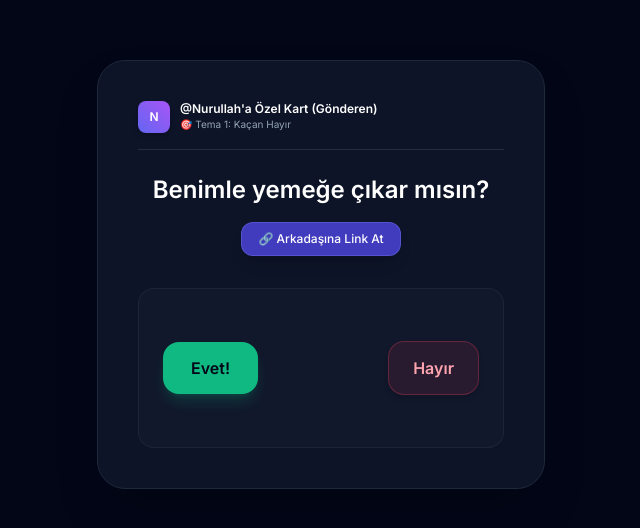
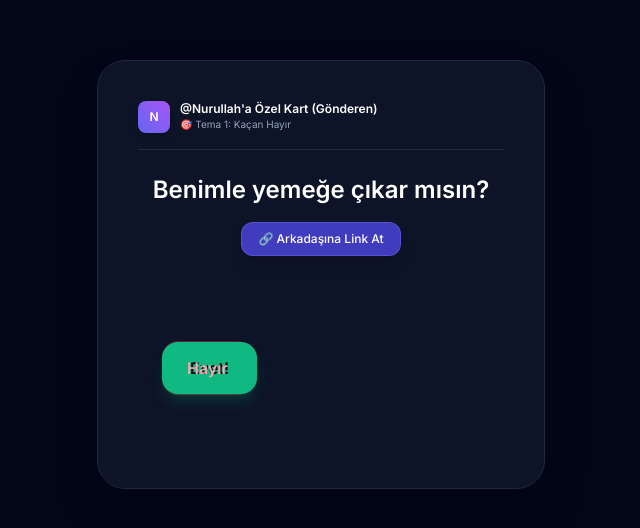
Before and after one commit to naksoy3/kacan-kart-app, a Next.js app in the folder kacan-kart-app/: page /inbox in a window 1280 px wide. Shown: the part 126-654 px from the top of the page, without its empty margins (319-959 px from the left). Built offline with nearby package versions, Linux system fonts and the light colour scheme.

Commit message:
KacanKart: Hayir butonunun ana kart sinirlari icinde kalmasi saglandi

```diff
--- a/kacan-kart-app/components/KacanKart.tsx
+++ b/kacan-kart-app/components/KacanKart.tsx
@@ -4,7 +4,6 @@ import { useCallback, useEffect, useMemo, useRef, useState } from "react";
 import { motion, AnimatePresence } from "framer-motion";
 import confetti from "canvas-confetti";
 
-// 1. Temalar ve Tip Tanımları (Toplam 12 Tema)
 export type CardTheme =
   | "escaping"
   | "persuasive"
@@ -139,7 +138,7 @@ const YANLIS_CEVAP_MESAJLARI = [
 
 const SCRATCH_MESSAGES = [
   "🌟 Harika enerjinle etrafındaki herkese ilham oluyorsun!",
-  "🚀 Bugün karşna çıkan tüm engelleri aşacak güçtesin, kendine inan!",
+  "🚀 Bugün karşına çıkan tüm engelleri aşacak güçtesin, kendine inan!",
   "🍀 Hayat senin gibi pozitif insanlarla çok daha güzel ve anlamlı.",
   "☕ Güzel bir kahve ve tatlı bir gülümseme bütün gününe iyi gelecek!",
   "✨ Etrafa saçtığın bu güzel neşe hiçbir zaman eksilmesin!",
@@ -180,7 +179,7 @@ function kutlamaSesiCal() {
 
     setTimeout(() => ctx.close(), 1000);
   } catch {
-    // Tarayıcı sesi engellerse sessizce geç
+    // Ses engellenirse sessizce geç
   }
 }
 
@@ -198,7 +197,8 @@ export default function KacanKart({
   onBack,
   onAccept,
 }: KacanKartProps) {
-  const playzoneRef = useRef<HTMLDivElement>(null);
+  // Referansı bütün ana karta veriyoruz ki sınırları kartın geneline göre hesaplasın
+  const cardRef = useRef<HTMLDivElement>(null);
   const hayirRef = useRef<HTMLButtonElement>(null);
 
   const [pos, setPos] = useState<{ x: number; y: number }>({ x: 0, y: 0 });
@@ -207,17 +207,13 @@ export default function KacanKart({
   const [gifHata, setGifHata] = useState(false);
   const [copied, setCopied] = useState(false);
 
-  // Özel Tema Durumları
   const [isSwapped, setIsSwapped] = useState(false);
   const [showPinModal, setShowPinModal] = useState(false);
   const [pinError, setPinError] = useState(false);
   const [timeLeft, setTimeLeft] = useState(10);
   const [shatterStage, setShatterStage] = useState(0);
-
-  // Tema 10 (Magnet) Durumu
   const [isMagnetActive, setIsMagnetActive] = useState(false);
 
-  // Tema 11 (Zor Bilmece) Durumları
   const [secilenBilmece, setSecilenBilmece] = useState<{ soruMetni: string; ipucu: string } | null>(null);
   const [riddleAnswer, setRiddleAnswer] = useState("");
   const [riddleFeedback, setRiddleFeedback] = useState<string | null>(null);
@@ -229,11 +225,9 @@ export default function KacanKart({
     }
   }, [theme]);
 
-  // Tema 12 (Sürpriz Sözler) Durumları
   const [currentMessageIndex, setCurrentMessageIndex] = useState(0);
   const [scratchClicks, setScratchClicks] = useState(0);
 
-  // Tema 7 (Timer) Sayacı
   useEffect(() => {
     if (theme === "timer" && !basarili && timeLeft > 0) {
       const timer = setInterval(() => setTimeLeft((t) => t - 1), 1000);
@@ -241,7 +235,6 @@ export default function KacanKart({
     }
   }, [theme, basarili, timeLeft]);
 
-  // Dinamik Link Paylaşım Fonksiyonu
   const handleShare = async () => {
     const baseUrl = window.location.origin + window.location.pathname;
     const params = new URLSearchParams({
@@ -259,7 +252,6 @@ export default function KacanKart({
     if (saat) params.set("saat", saat);
 
     const shareUrl = `${baseUrl}?${params.toString()}`;
-
     const shareData = {
       title: `${targetUsername} sana bir kart gönderdi! 🃏`,
       text: `"${soru}" - Bakalım ne cevap vereceksin? 😉`,
@@ -270,7 +262,7 @@ export default function KacanKart({
       try {
         await navigator.share(shareData);
       } catch {
-        // Kullanıcı paylaşımı iptal etti
+        // İptal edildi
       }
     } else {
       await navigator.clipboard.writeText(shareUrl);
@@ -308,20 +300,21 @@ export default function KacanKart({
   const handleNoAction = useCallback(
     (type: "click" | "hover") => {
       if (theme === "escaping" || theme === "teleporting") {
-        const zone = playzoneRef.current;
+        const card = cardRef.current;
         const btn = hayirRef.current;
-        if (!zone || !btn) return;
+        if (!card || !btn) return;
 
-        const zoneRect = zone.getBoundingClientRect();
+        const cardRect = card.getBoundingClientRect();
         const btnRect = btn.getBoundingClientRect();
 
-        // Sınırların kesinlikle dışına çıkmaması için hesaplama
-        const padding = 10;
-        const maxX = zoneRect.width - btnRect.width - padding;
-        const maxY = zoneRect.height - btnRect.height - padding;
+        // Kartın sınırları içerisinde kalacak şekilde rastgele koordinatlar üretelim
+        const padding = 24;
+        const maxX = cardRect.width - btnRect.width - padding;
+        const maxY = cardRect.height - btnRect.height - padding;
 
         const minX = padding;
-        const minY = padding;
+        // Sadece üst kısımdaki yazılara ve resme çarpmaması için minimum Y değerini biraz aşağıda tutuyoruz
+        const minY = 220;
 
         if (maxX <= minX || maxY <= minY) return;
 
@@ -352,7 +345,7 @@ export default function KacanKart({
     [theme, patlat]
   );
 
-  // Her kaçışta Evet butonu %8 büyür
+  // Evet butonu her kaçışta %8 büyüyecek
   const evetOlcek =
     theme === "escaping" || theme === "teleporting"
       ? 1 + kacisSayisi * 0.08
@@ -364,10 +357,10 @@ export default function KacanKart({
       ? 1 + shatterStage * 0.08
       : 1;
 
-  // Her kaçışta Hayır butonu %5 küçülür
+  // Hayır butonu her kaçışta %5 küçülecek
   const hayirOlcek =
     theme === "escaping" || theme === "teleporting"
-      ? Math.max(0.1, 1 - kacisSayisi * 0.05)
+      ? Math.max(0.15, 1 - kacisSayisi * 0.05)
       : theme === "persuasive" || theme === "magnet"
       ? Math.max(0.35, 1 - kacisSayisi * 0.05)
       : theme === "shrinking"
@@ -439,7 +432,11 @@ export default function KacanKart({
         )}
       </AnimatePresence>
 
-      <div className="relative z-10 w-full max-w-md rounded-[28px] bg-slate-900/90 border border-slate-800 backdrop-blur-xl shadow-2xl px-7 py-8 sm:px-10 sm:py-10 text-slate-100">
+      {/* Ana Kart - Tüm sınır referansı burasıdır */}
+      <div
+        ref={cardRef}
+        className="relative z-10 w-full max-w-md rounded-[28px] bg-slate-900/90 border border-slate-800 backdrop-blur-xl shadow-2xl px-7 py-8 sm:px-10 sm:py-10 text-slate-100 overflow-hidden"
+      >
         <div className="flex items-center justify-between pb-4 mb-6 border-b border-white/10">
           <div className="flex items-center gap-2.5">
             <div className="w-8 h-8 rounded-lg bg-gradient-to-tr from-indigo-500 to-purple-500 flex items-center justify-center font-bold text-white text-xs shadow-md">
@@ -463,7 +460,6 @@ export default function KacanKart({
           )}
         </div>
 
-        {/* Ek Bilgiler (Mekan, Tarih, Saat) */}
         {(mekan || tarih || saat) && (
           <div className="mb-4 p-3 bg-white/5 border border-white/10 rounded-xl text-xs space-y-1 text-slate-300">
             {mekan && <p>📍 <strong>Mekan:</strong> {mekan}</p>}
@@ -592,10 +588,9 @@ export default function KacanKart({
                 </button>
               </div>
 
-              {/* Tema Sınırları İçinde Kalacak Güvenli Alan */}
+              {/* Buton Alanı */}
               <div
-                ref={playzoneRef}
-                className={`relative mt-8 min-h-[160px] flex items-center justify-between px-6 overflow-hidden rounded-2xl bg-white/[0.02] border border-white/5 ${
+                className={`relative mt-8 min-h-[160px] flex items-center justify-between px-6 ${
                   evetOlcek > 1.8 ? "flex-col" : isSwapped ? "flex-row-reverse" : "flex-row"
                 }`}
               >
@@ -634,6 +629,7 @@ export default function KacanKart({
                       {evetMetni}
                     </motion.button>
 
+                    {/* Kaçan Hayır Butonu (absolute ile kartın içinde rastgele konumlanır) */}
                     {hayirOlcek > 0.08 && (
                       <motion.button
                         ref={hayirRef}
@@ -642,12 +638,13 @@ export default function KacanKart({
                         onMouseMove={() => handleNoAction("hover")}
                         onClick={() => handleNoAction("click")}
                         style={{
+                          position: theme === "escaping" || theme === "teleporting" ? "absolute" : "relative",
                           clipPath:
                             theme === "shattering" && shatterStage > 0
                               ? "polygon(0% 0%, 100% 5%, 95% 100%, 5% 95%, 50% 40%)"
                               : "none",
                         }}
-                        className={`relative rounded-2xl px-6 py-3.5 font-semibold text-base whitespace-nowrap shadow-md cursor-pointer transition-colors ${
+                        className={`rounded-2xl px-6 py-3.5 font-semibold text-base whitespace-nowrap shadow-md cursor-pointer transition-colors ${
                           theme === "shattering"
                             ? shatterStage > 0
                               ? "bg-rose-900/40 text-rose-200 border-2 border-dashed border-rose-400/80 shadow-[0_0_15px_rgba(244,63,94,0.4)] backdrop-blur-sm"
```
